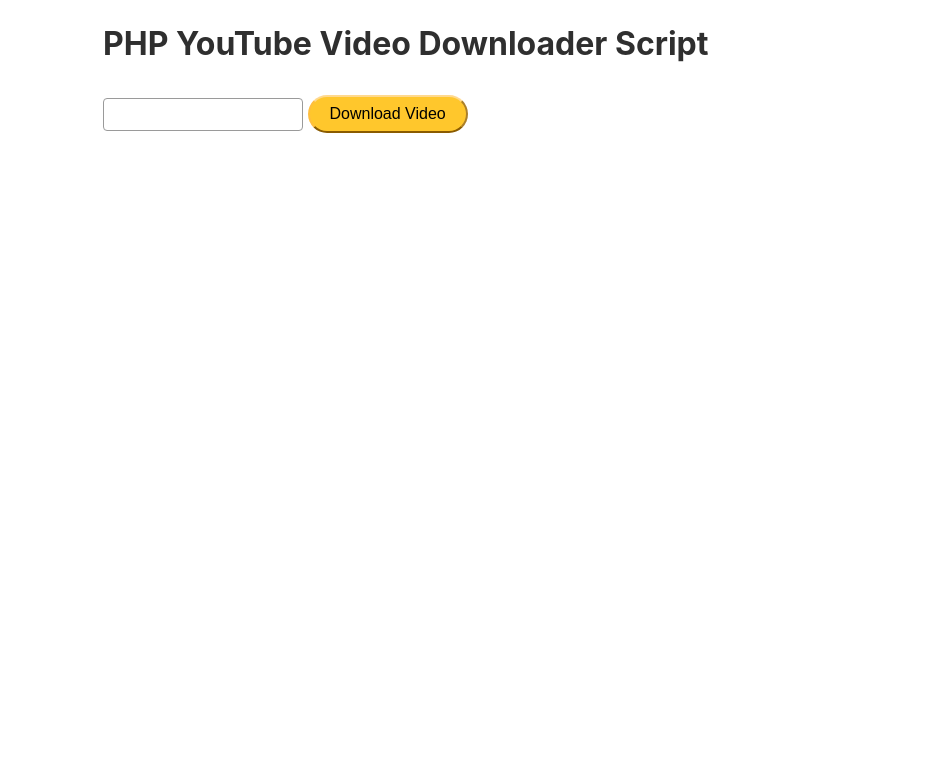
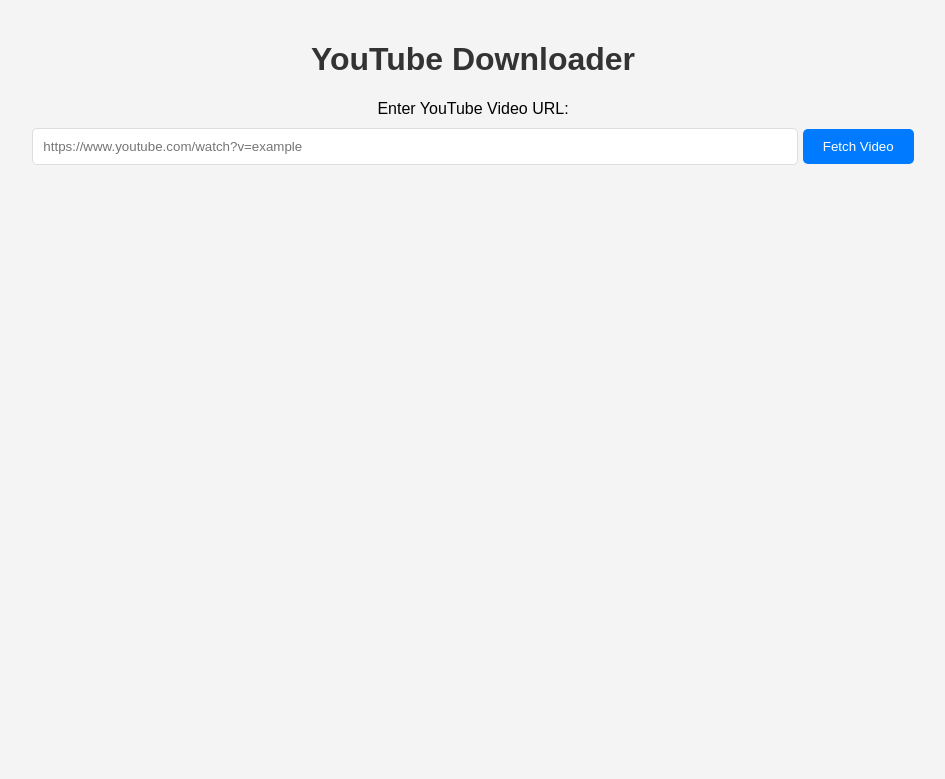
Before and after one commit to NYBotx/Phpytdown, a PHP site: page / in a window 1280 px wide. Shown: the top 779 px of the page, without its empty margins (167-1112 px from the left). Run offline with PHP 8.4, Linux system fonts and the light colour scheme.

Commit message:
Update index.php

```diff
--- a/index.php
+++ b/index.php
@@ -1,103 +1,60 @@
-<?php
-$key = 'ADD YOUR ACCESS KEY HERE';
-$error = "";
-?>
+<!DOCTYPE html>
 <html lang="en">
 <head>
-<title>PHP YouTube Video Downloader Script</title>
-<link rel='stylesheet' href='style.css' type='text/css' />
-<link rel='stylesheet' href='form.css' type='text/css' />
-<link rel='stylesheet' href='table.css' type='text/css' />
+    <meta charset="UTF-8">
+    <meta name="viewport" content="width=device-width, initial-scale=1.0">
+    <title>YouTube Downloader</title>
+    <style>
+        body {
+            font-family: Arial, sans-serif;
+            background-color: #f4f4f4;
+            margin: 0;
+            padding: 20px;
+        }
+        h1 {
+            text-align: center;
+            color: #333;
+        }
+        form {
+            text-align: center;
+            margin: 20px 0;
+        }
+        input[type="url"] {
+            width: 60%;
+            padding: 10px;
+            margin: 10px 0;
+            border: 1px solid #ddd;
+            border-radius: 5px;
+        }
+        button {
+            padding: 10px 20px;
+            border: none;
+            background-color: #007BFF;
+            color: white;
+            border-radius: 5px;
+            cursor: pointer;
+        }
+        button:hover {
+            background-color: #0056b3;
+        }
+        .error {
+            color: red;
+            text-align: center;
+        }
+    </style>
 </head>
 <body>
-    <div class="phppot-container">
-        <form method="post" action="">
-            <h1>PHP YouTube Video Downloader Script</h1>
-            <div class="row">
-                <input type="text" class="inline-block"
-                    name="youtube-video-url">
-                <button type="submit" name="submit" id="submit">Download
-                    Video</button>
-            </div>
-        </form>
-<?php
-if (isset($_POST['youtube-video-url'])) {
-    $videoUrl = $_POST['youtube-video-url'];
+    <h1>YouTube Downloader</h1>
+    <form method="POST" action="fetch_video.php">
+        <label for="video_url">Enter YouTube Video URL:</label><br>
+        <input type="url" id="video_url" name="video_url" placeholder="https://www.youtube.com/watch?v=example" required>
+        <button type="submit">Fetch Video</button>
+    </form>
+
+    <?php
+    if (isset($_GET['error'])) {
+        echo "<p class='error'>" . htmlspecialchars($_GET['error']) . "</p>";
+    }
     ?>
-<p>
-            URL: <a href="<?php echo $videoUrl;?>"><?php echo $videoUrl;?></a>
-        </p>
-<?php
-}
-if (isset($_POST['submit'])) {
-    preg_match('%(?:youtube(?:-nocookie)?\.com/(?:[^/]+/.+/|(?:v|e(?:mbed)?)/|.*[?&]v=)|youtu\.be/)([^"&?/ ]{11})%i', $videoUrl, $match);
-    $youtubeVideoId = $match[1];
-    require './youtube-video-meta.php';
-    $videoMeta = json_decode(getYoutubeVideoMeta($youtubeVideoId, $key));
-    $videoThumbnails = $videoMeta->videoDetails->thumbnail->thumbnails;
-    $thumbnail = end($videoThumbnails)->url;
-    ?>
-    <p>
-            <img src="<?php echo $thumbnail; ?>">
-        </p>
-            <?php $videoTitle = $videoMeta->videoDetails->title; ?>
-            <h2>Video title: <?php echo $videoTitle; ?></h2>
-       <?php
-    $shortDescription = $videoMeta->videoDetails->shortDescription;
-    ?>
-    <p><?php echo str_split($shortDescription, 100)[0];?></p>
-    <?php
-    $videoFormats = $videoMeta->streamingData->formats;
-    if (! empty($videoFormats)) {
-        if (@$videoFormats[0]->url == "") {
-            ?>
-            <p>
-            <strong>This YouTube video cannot be downloaded by the
-                downloader!</strong><?php
-            $signature = "https://example.com?" . $videoFormats[0]->signatureCipher;
-            parse_str(parse_url($signature, PHP_URL_QUERY), $parse_signature);
-            $url = $parse_signature['url'] . "&sig=" . $parse_signature['s'];
-            ?>
-        </p>
-        <?php
-            die();
-        }
-        ?>
-            <h3>With Video & Sound</h3>
-        <table class="striped">
-            <tr>
-                <th>Video URL</th>
-                <th>Type</th>
-                <th>Quality</th>
-                <th>Download Video</th>
-            </tr>
-                    <?php
-        foreach ($videoFormats as $videoFormat) {
-            if (@$videoFormat->url == "") {
-                $signature = "https://example.com?" . $videoFormat->signatureCipher;
-                parse_str(parse_url($signature, PHP_URL_QUERY), $parse_signature);
-                $url = $parse_signature['url'] . "&sig=" . $parse_signature['s'];
-            } else {
-                $url = $videoFormat->url;
-            }
-            ?>
-            <tr>
-                <td><a href="<?php echo $url; ?>">View Video</a></td>
-                <td><?php if($videoFormat->mimeType) echo explode(";",explode("/",$videoFormat->mimeType)[1])[0]; else echo "Unknown";?></td>
-                <td><?php if($videoFormat->qualityLabel) echo $videoFormat->qualityLabel; else echo "Unknown"; ?></td>
-                <td><a
-                    href="video-downloader.php?link=<?php echo urlencode($url)?>&title=<?php echo urlencode($videoTitle)?>&type=<?php if($videoFormat->mimeType) echo explode(";",explode("/",$videoFormat->mimeType)[1])[0]; else echo "mp4";?>">
-                        Download Video</a></td>
-            </tr>
-                    <?php } ?>
-                </table>
-<?php
-        // if you wish to provide formats based on different formats
-        // then keep the below two lines
-        $adaptiveFormats = $videoMeta->streamingData->adaptiveFormats;
-        include 'adaptive-formats.php';
-        ?>
-    <?php } } ?>
-    </div>
 </body>
 </html>
```
